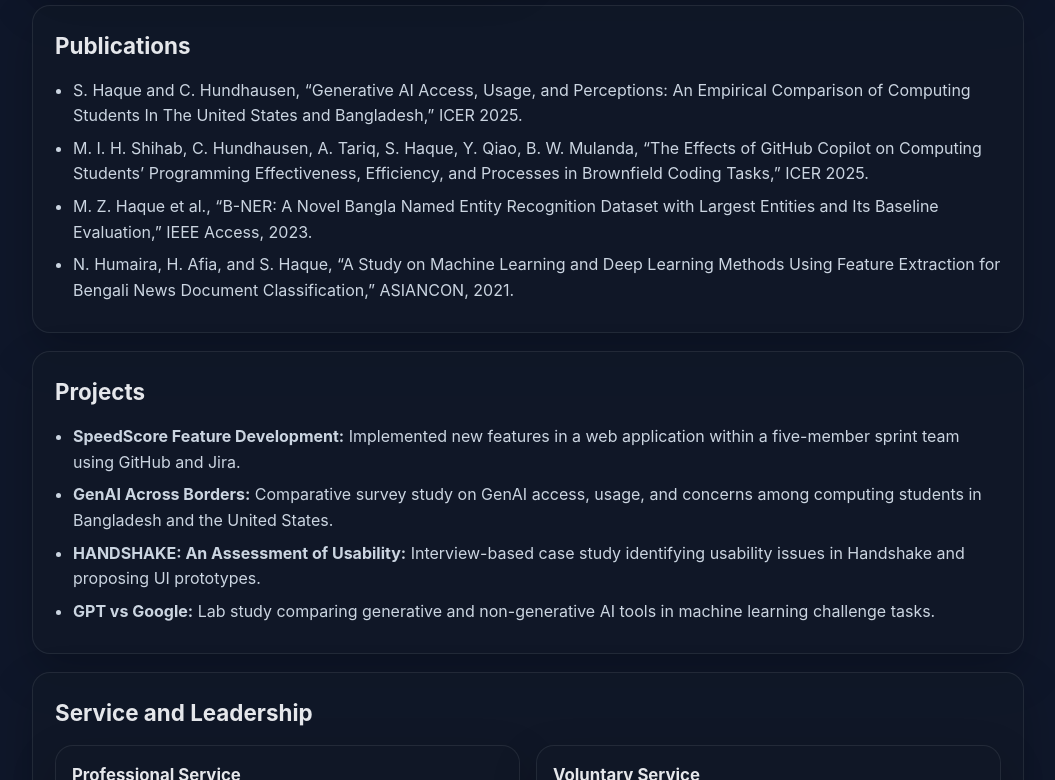
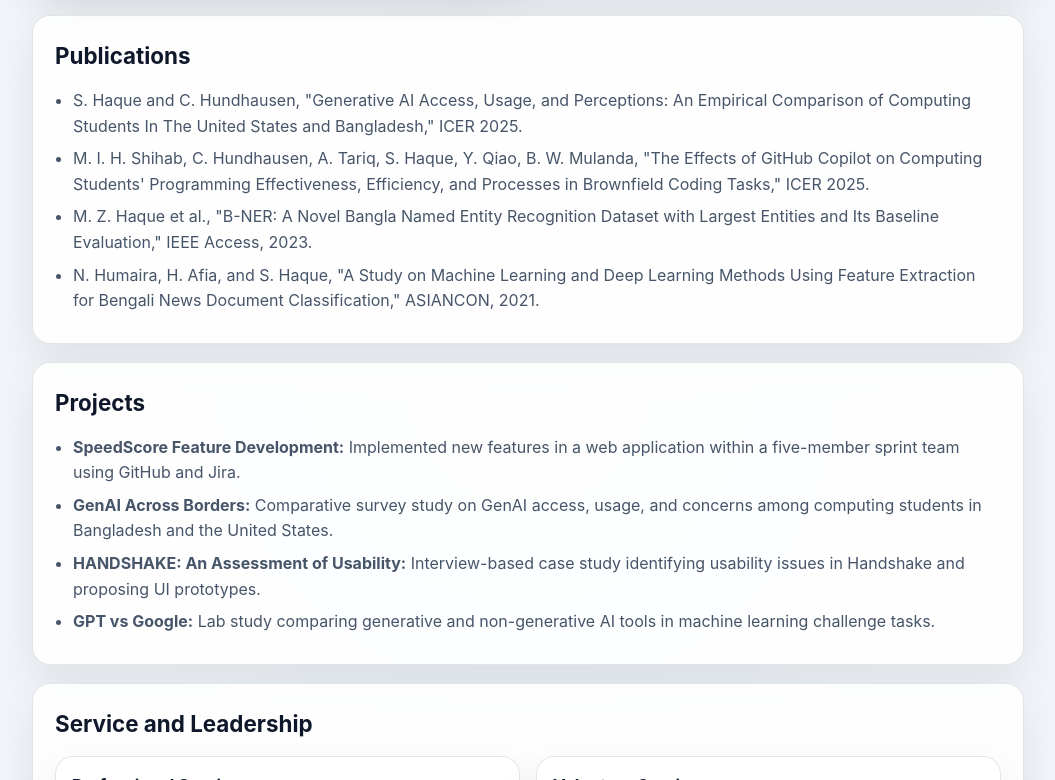
Before and after one commit to Summit-Haque/summit-haque.github.io, a plain HTML site: page index.html in a window 1280 px wide. Shown: the part 2017-2797 px from the top of the page, without its empty margins (112-1167 px from the left). Drawn offline with Linux system fonts and the light colour scheme.

Commit message:
Dark and Light mode enabled

```diff
--- a/index.html
+++ b/index.html
@@ -1,21 +1,50 @@
 <!doctype html>
-<html lang="en">
+<html lang="en" data-theme="dark">
 <head>
   <meta charset="UTF-8" />
   <meta name="viewport" content="width=device-width, initial-scale=1.0" />
   <title>Summit Haque</title>
   <meta name="description" content="Summit Haque — Ph.D. student in Computer Science at Oregon State University. Research in HCI, CS education, software engineering, and AI." />
   <style>
-    :root {
+    /* ── Dark theme (default) ── */
+    :root,
+    [data-theme="dark"] {
       --bg: #0f172a;
+      --bg-grad: radial-gradient(circle at top, #1e293b 0%, #0f172a 45%);
       --panel: #111827;
       --card: #1f2937;
+      --nav-bg-top: rgba(15,23,42,0.92);
+      --nav-bg-bot: rgba(15,23,42,0.55);
       --text: #e5e7eb;
       --muted: #cbd5e1;
       --accent: #38bdf8;
       --accent2: #a78bfa;
       --border: rgba(255,255,255,0.08);
-      --max: 1040px;
+      --card-bg: rgba(17,24,39,0.8);
+      --btn-grad: linear-gradient(135deg, rgba(56,189,248,0.18), rgba(167,139,250,0.16));
+      --tag-bg: rgba(255,255,255,0.04);
+      --shadow: 0 18px 45px rgba(0,0,0,0.22);
+      --toggle-icon: "☀️";
+    }
+
+    /* ── Light theme ── */
+    [data-theme="light"] {
+      --bg: #f1f5f9;
+      --bg-grad: radial-gradient(circle at top, #e2eaf5 0%, #f1f5f9 45%);
+      --panel: #ffffff;
+      --card: #ffffff;
+      --nav-bg-top: rgba(241,245,249,0.95);
+      --nav-bg-bot: rgba(241,245,249,0.75);
+      --text: #0f172a;
+      --muted: #475569;
+      --accent: #0284c7;
+      --accent2: #7c3aed;
+      --border: rgba(0,0,0,0.1);
+      --card-bg: rgba(255,255,255,0.9);
+      --btn-grad: linear-gradient(135deg, rgba(2,132,199,0.12), rgba(124,58,237,0.10));
+      --tag-bg: rgba(0,0,0,0.04);
+      --shadow: 0 18px 45px rgba(0,0,0,0.08);
+      --toggle-icon: "🌙";
     }
 
     * { box-sizing: border-box; }
@@ -23,25 +52,50 @@
     body {
       margin: 0;
       font-family: Inter, Arial, Helvetica, sans-serif;
-      background: radial-gradient(circle at top, #1e293b 0%, var(--bg) 45%);
+      background: var(--bg-grad);
+      background-attachment: fixed;
       color: var(--text);
       line-height: 1.6;
+      transition: background 0.3s, color 0.3s;
     }
 
     a { color: var(--accent); text-decoration: none; }
     a:hover { text-decoration: underline; }
 
-    .wrap { max-width: var(--max); margin: 0 auto; padding: 24px; }
+    .wrap { max-width: 1040px; margin: 0 auto; padding: 24px; }
+
+    /* ── Nav ── */
     .nav {
       display: flex; justify-content: space-between; align-items: center;
       gap: 16px; padding: 10px 0 22px;
       position: sticky; top: 0; backdrop-filter: blur(10px);
-      background: linear-gradient(to bottom, rgba(15,23,42,0.92), rgba(15,23,42,0.55));
+      background: linear-gradient(to bottom, var(--nav-bg-top), var(--nav-bg-bot));
       z-index: 10;
+      transition: background 0.3s;
     }
     .brand { font-weight: 700; letter-spacing: 0.2px; }
-    .navlinks { display: flex; flex-wrap: wrap; gap: 12px; font-size: 0.95rem; }
+    .navlinks { display: flex; flex-wrap: wrap; gap: 12px; font-size: 0.95rem; align-items: center; }
     .navlinks a { color: var(--muted); }
+
+    /* ── Theme toggle button ── */
+    .theme-toggle {
+      display: inline-flex; align-items: center; justify-content: center;
+      width: 36px; height: 36px;
+      border-radius: 50%;
+      border: 1px solid var(--border);
+      background: var(--tag-bg);
+      cursor: pointer;
+      font-size: 1.1rem;
+      line-height: 1;
+      transition: background 0.2s, border-color 0.2s, transform 0.15s;
+      flex-shrink: 0;
+    }
+    .theme-toggle:hover { transform: scale(1.12); }
+    /* icon swaps via CSS */
+    [data-theme="dark"]  .theme-toggle::after { content: "☀️"; }
+    [data-theme="light"] .theme-toggle::after { content: "🌙"; }
+
+    /* ── Hero ── */
     .hero {
       display: grid;
       grid-template-columns: 1.4fr 0.9fr;
@@ -59,14 +113,17 @@
     .tag {
       display: inline-flex; align-items: center;
       padding: 8px 12px; border: 1px solid var(--border);
-      border-radius: 999px; background: rgba(255,255,255,0.04);
+      border-radius: 999px; background: var(--tag-bg);
       color: var(--text); font-size: 0.92rem;
     }
+
+    /* ── Cards & sections ── */
     .hero-card, .section, .card {
-      background: rgba(17,24,39,0.8);
+      background: var(--card-bg);
       border: 1px solid var(--border);
       border-radius: 18px;
-      box-shadow: 0 18px 45px rgba(0,0,0,0.22);
+      box-shadow: var(--shadow);
+      transition: background 0.3s, border-color 0.3s, box-shadow 0.3s;
     }
     .hero-card { padding: 22px; }
     .hero-card h2 { margin-top: 0; }
@@ -79,9 +136,10 @@
       display: inline-flex; align-items: center; gap: 8px;
       padding: 11px 16px; border-radius: 12px;
       border: 1px solid var(--border);
-      background: linear-gradient(135deg, rgba(56,189,248,0.18), rgba(167,139,250,0.16));
+      background: var(--btn-grad);
       color: var(--text);
       font-weight: 600;
+      transition: background 0.3s, border-color 0.3s;
     }
 
     .section { padding: 22px; margin: 18px 0; }
@@ -95,6 +153,7 @@
 
     .pub li, .proj li, .svc li, .ach li { margin: 10px 0; }
     .small { color: var(--muted); font-size: 0.96rem; }
+
     footer {
       padding: 28px 0 40px;
       color: var(--muted);
@@ -120,6 +179,7 @@
         <a href="#publications">Publications</a>
         <a href="#projects">Projects</a>
         <a href="#contact">Contact</a>
+        <button class="theme-toggle" id="themeToggle" aria-label="Toggle light/dark mode" title="Toggle light/dark mode"></button>
       </nav>
     </header>
 
@@ -243,10 +303,10 @@
       <section id="publications" class="section">
         <h2>Publications</h2>
         <ul class="clean pub">
-          <li>S. Haque and C. Hundhausen, “Generative AI Access, Usage, and Perceptions: An Empirical Comparison of Computing Students In The United States and Bangladesh,” ICER 2025.</li>
-          <li>M. I. H. Shihab, C. Hundhausen, A. Tariq, S. Haque, Y. Qiao, B. W. Mulanda, “The Effects of GitHub Copilot on Computing Students’ Programming Effectiveness, Efficiency, and Processes in Brownfield Coding Tasks,” ICER 2025.</li>
-          <li>M. Z. Haque et al., “B-NER: A Novel Bangla Named Entity Recognition Dataset with Largest Entities and Its Baseline Evaluation,” IEEE Access, 2023.</li>
-          <li>N. Humaira, H. Afia, and S. Haque, “A Study on Machine Learning and Deep Learning Methods Using Feature Extraction for Bengali News Document Classification,” ASIANCON, 2021.</li>
+          <li>S. Haque and C. Hundhausen, "Generative AI Access, Usage, and Perceptions: An Empirical Comparison of Computing Students In The United States and Bangladesh," ICER 2025.</li>
+          <li>M. I. H. Shihab, C. Hundhausen, A. Tariq, S. Haque, Y. Qiao, B. W. Mulanda, "The Effects of GitHub Copilot on Computing Students' Programming Effectiveness, Efficiency, and Processes in Brownfield Coding Tasks," ICER 2025.</li>
+          <li>M. Z. Haque et al., "B-NER: A Novel Bangla Named Entity Recognition Dataset with Largest Entities and Its Baseline Evaluation," IEEE Access, 2023.</li>
+          <li>N. Humaira, H. Afia, and S. Haque, "A Study on Machine Learning and Deep Learning Methods Using Feature Extraction for Bengali News Document Classification," ASIANCON, 2021.</li>
         </ul>
       </section>
 
@@ -324,6 +384,20 @@
 
   <script>
     document.getElementById('year').textContent = new Date().getFullYear();
+
+    const html = document.documentElement;
+    const btn  = document.getElementById('themeToggle');
+
+    // Load saved preference, or fall back to OS preference
+    const saved = localStorage.getItem('theme');
+    const prefersDark = window.matchMedia('(prefers-color-scheme: dark)').matches;
+    html.setAttribute('data-theme', saved || (prefersDark ? 'dark' : 'light'));
+
+    btn.addEventListener('click', () => {
+      const next = html.getAttribute('data-theme') === 'dark' ? 'light' : 'dark';
+      html.setAttribute('data-theme', next);
+      localStorage.setItem('theme', next);
+    });
   </script>
 </body>
 </html>
```
